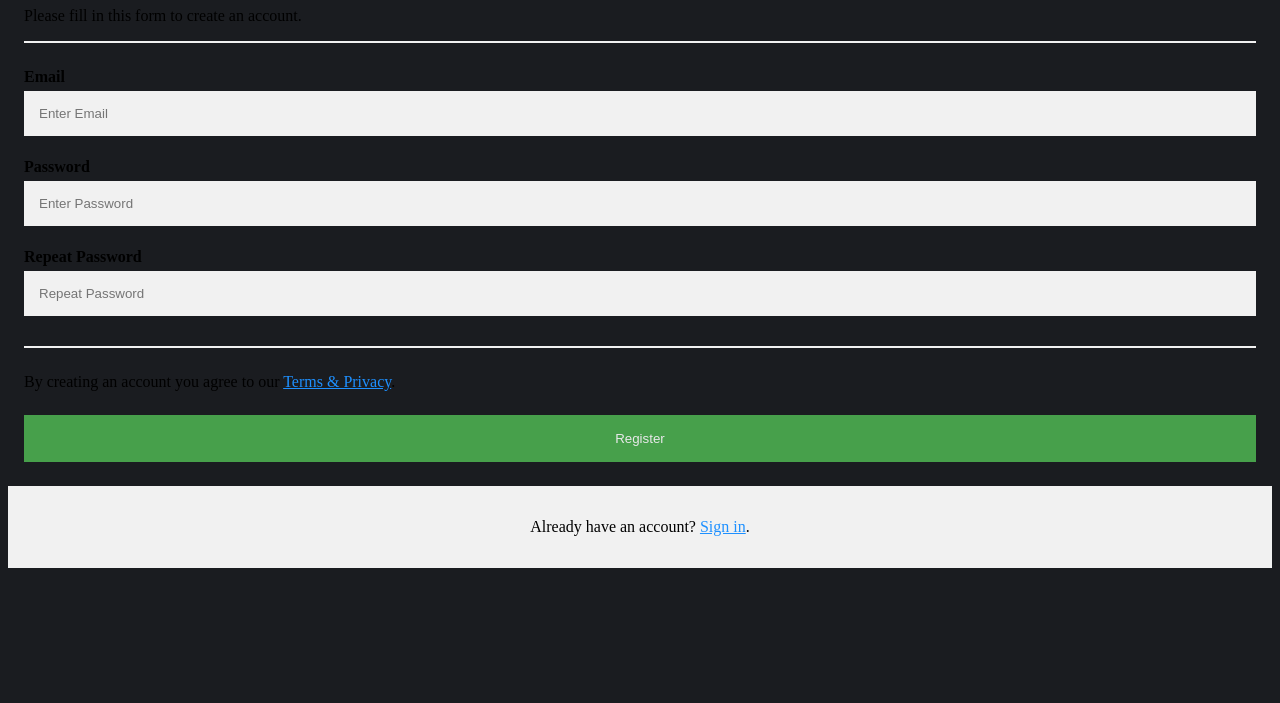
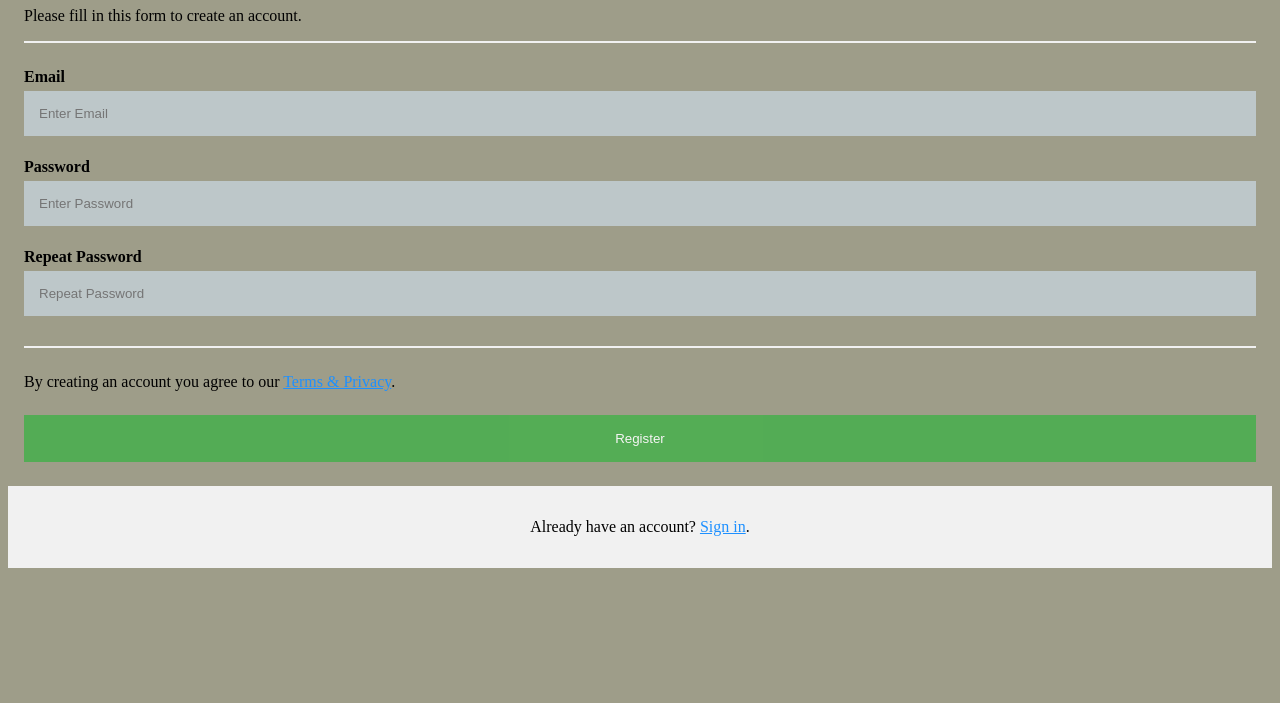
Before and after one commit to vRONIN21/otlw-clan-profile-beta, a plain HTML site: page register.html in a window 1280 px wide. Shown: the part 97-800 px from the top of the page. Drawn offline with Linux system fonts and the light colour scheme; a web font is replaced by a local one.

Commit message:
Add files via upload

```diff
--- a/register.css
+++ b/register.css
@@ -18,7 +18,7 @@ input[type=text],input[type=email], input[type=password] {
   margin: 5px 0 22px 0;
   display: inline-block;
   border: none;
-  background: #f1f1f1;
+  background: #bdc7c9;
 }
 
 input[type=text]:focus, input[type=password]:focus {
--- a/register.html
+++ b/register.html
@@ -5,7 +5,7 @@
     <title>Register</title>
     <link rel="stylesheet" href="register.css">
   </head>
-  <body style='background-color:#1a1c20'>
+  <body style='background-color:#9e9d89'>
     <form action="action_page.php">
   <div class="container">
     <h1>Register to enjoy content tailored for you alone</h1>
```
